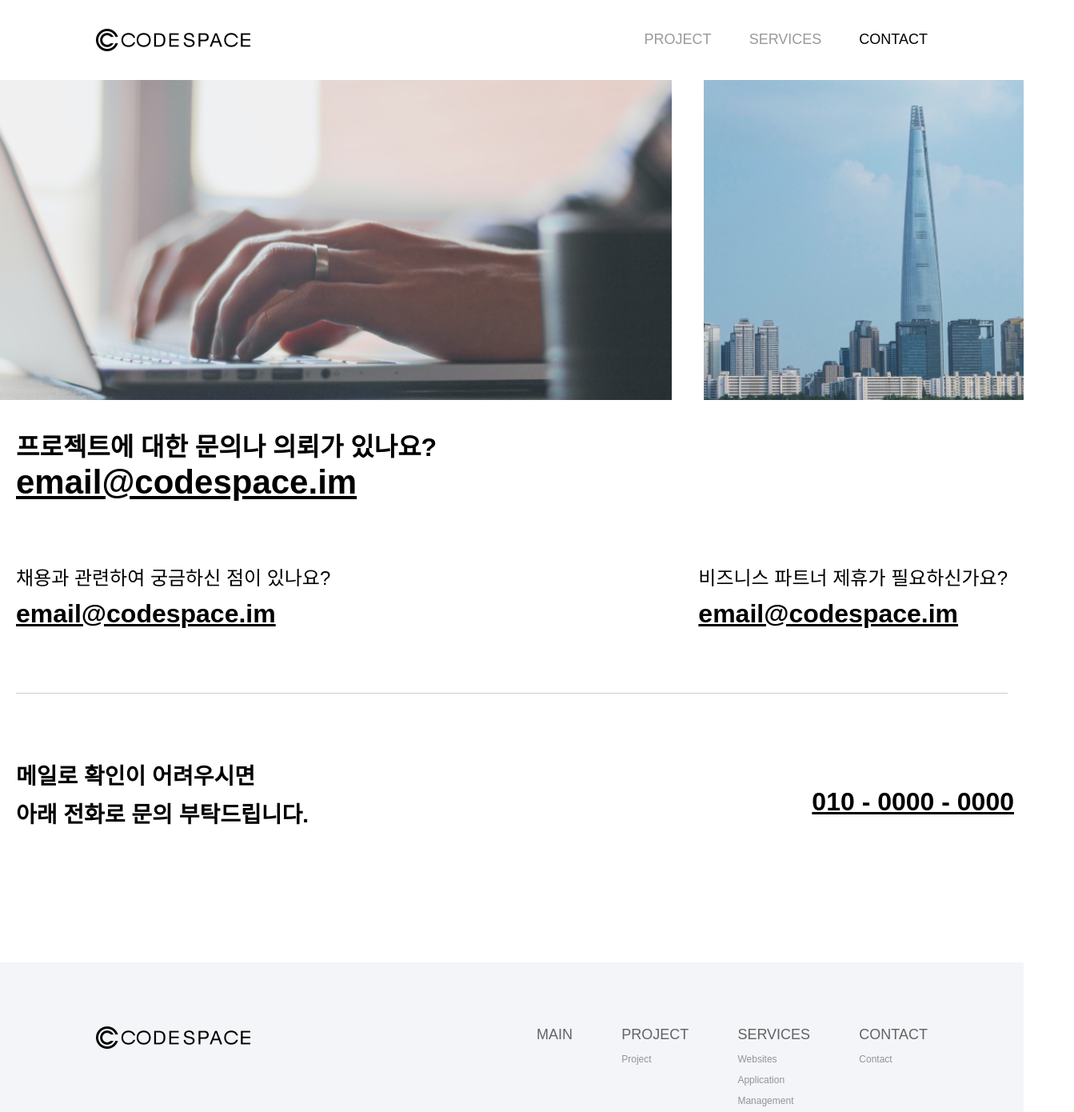
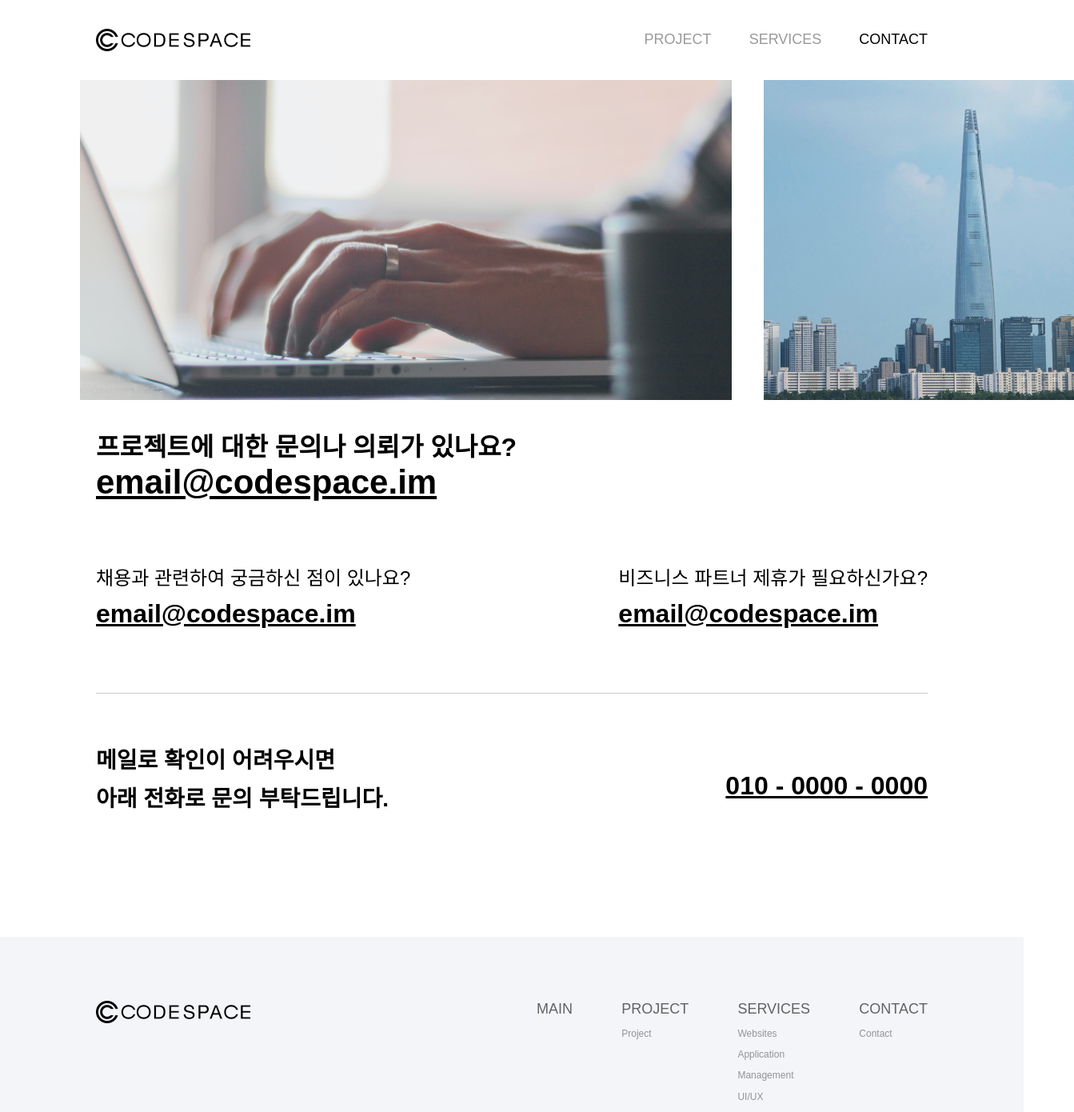
Before and after one commit to seonghojung/codespace_renewal, a React (Create React App) app: page /contact in a window 1280 px wide. Shown: the top 1390 px of the page at 80% size, 1343 px wide, since content can reach past the window. Built offline with nearby package versions, Linux system fonts and the light colour scheme; a web font is replaced by a local one.

Commit message:
Contact 페이지 패딩조정

```diff
--- a/src/pages/contact/BannerSection.tsx
+++ b/src/pages/contact/BannerSection.tsx
@@ -2,6 +2,7 @@ import styled from "styled-components";
 
 const SectionWrap = styled.section`
   @media (min-width: 1200px) {
+    padding: 0px 100px;
     display: flex;
     gap: 40px;
   }
--- a/src/pages/contact/ContactEmailSection.tsx
+++ b/src/pages/contact/ContactEmailSection.tsx
@@ -5,7 +5,7 @@ const SectionWrap = styled.section`
   display: flex;
   flex-direction: column;
   @media (min-width: 1200px) {
-    padding: 40px 20px 0px;
+    padding: 40px 120px 0px;
   }
 `;
 
--- a/src/pages/contact/ContactPhoneSection.tsx
+++ b/src/pages/contact/ContactPhoneSection.tsx
@@ -17,6 +17,7 @@ const SectionWrap = styled.section`
     text-decoration-line: underline;
   }
   @media (min-width: 1200px) {
+    padding: 60px 120px 148px 120px;
     h2 {
       line-height: 48px;
     }
```
